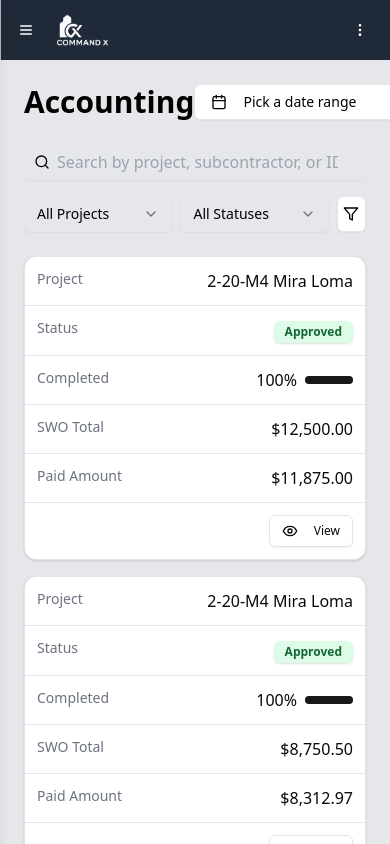
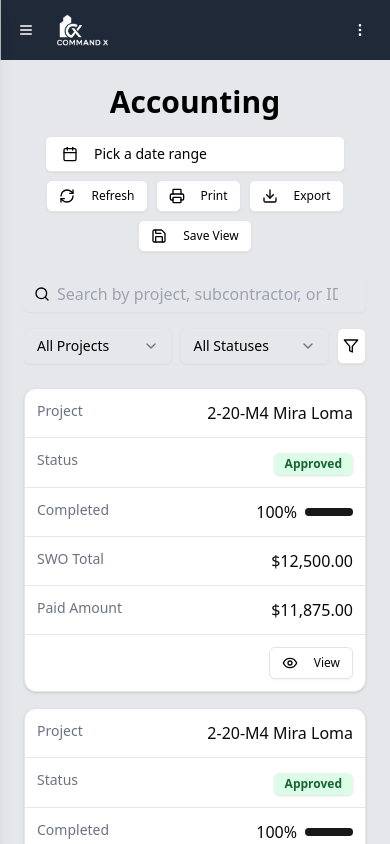
Before and after one commit to Smoothestguy/command-x, a React (Vite) app in the folder ubuntu/command-x-frontend/: page /accounting in a window 390 px wide. Built offline with nearby package versions, Linux system fonts and the light colour scheme; sample sign-in values are in the browser's storage.

Commit message:
Fix mobile UI: center Accounting title and add back button to invoice view

```diff
--- a/ubuntu/command-x-frontend/src/pages/Accounting.tsx
+++ b/ubuntu/command-x-frontend/src/pages/Accounting.tsx
@@ -796,9 +796,23 @@ const Accounting: React.FC = () => {
 
   return (
     <div className="p-4 md:p-8">
-      <div className="flex justify-between items-center mb-6">
-        <h1 className="text-3xl font-bold">Accounting</h1>
-        <div className="flex items-center gap-2">
+      <div
+        className={`${
+          isMobileView ? "flex flex-col" : "flex justify-between"
+        } items-center mb-6`}
+      >
+        <h1
+          className={`text-3xl font-bold ${
+            isMobileView ? "mb-4 self-center" : ""
+          }`}
+        >
+          Accounting
+        </h1>
+        <div
+          className={`flex ${
+            isMobileView ? "flex-wrap justify-center" : ""
+          } items-center gap-2`}
+        >
           <DatePickerWithRange
             date={dateRange}
             setDate={setDateRange}
@@ -2573,10 +2587,39 @@ const Accounting: React.FC = () => {
       <Dialog open={isInvoiceDialogOpen} onOpenChange={setIsInvoiceDialogOpen}>
         <DialogContent className="max-w-4xl">
           <DialogHeader>
-            <DialogTitle>Invoice Details</DialogTitle>
-            <DialogDescription>
-              {selectedEntry && `Work Order: ${selectedEntry.workOrderNumber}`}
-            </DialogDescription>
+            <div className="flex items-center">
+              {isMobileView && (
+                <Button
+                  variant="ghost"
+                  size="sm"
+                  className="mr-2"
+                  onClick={() => setIsInvoiceDialogOpen(false)}
+                >
+                  <svg
+                    xmlns="http://www.w3.org/2000/svg"
+                    width="24"
+                    height="24"
+                    viewBox="0 0 24 24"
+                    fill="none"
+                    stroke="currentColor"
+                    strokeWidth="2"
+                    strokeLinecap="round"
+                    strokeLinejoin="round"
+                    className="h-4 w-4"
+                  >
+                    <path d="M19 12H5M12 19l-7-7 7-7" />
+                  </svg>
+                  <span className="sr-only">Back</span>
+                </Button>
+              )}
+              <div>
+                <DialogTitle>Invoice Details</DialogTitle>
+                <DialogDescription>
+                  {selectedEntry &&
+                    `Work Order: ${selectedEntry.workOrderNumber}`}
+                </DialogDescription>
+              </div>
+            </div>
           </DialogHeader>
 
           {selectedEntry && (
```
